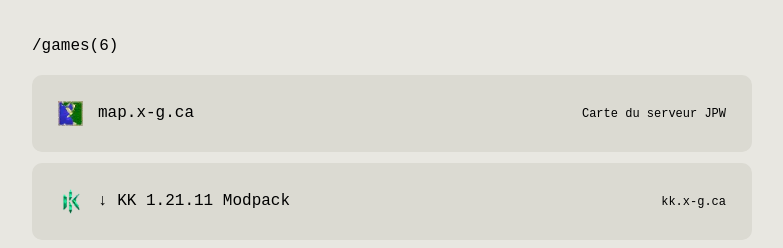
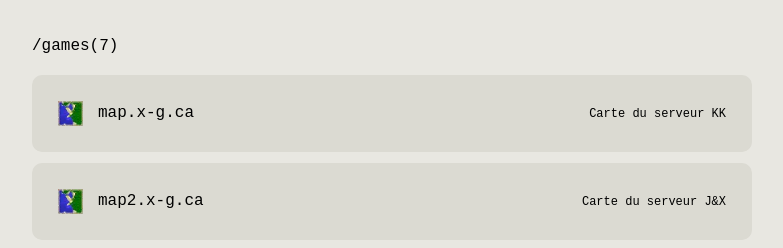
Before and after one commit to xaviergodbout/xg-11, an Eleventy site: page src/index.njk in a window 1280 px wide. Shown: the part 1571-1819 px from the top of the page, without its empty margins (48-831 px from the left). Built offline with nearby package versions, Linux system fonts and the light colour scheme; Eleventy itself is replaced by a stand-in of ours; files that its build step writes are made by us from their sources; a web font is replaced by a local one.

Commit message:
Added map2

```diff
--- a/src/index.njk
+++ b/src/index.njk
@@ -80,7 +80,8 @@ title: x-g.ca | Link Index
     <div class="links-container games-list">
         <h2>/games</h2>
         <ul>
-            <a href="https://map.x-g.ca" class="links" target="_blank"><li><img src="img/xg_icon/bluemap_icon.webp" alt="Minecraft Map Icon"><span>map.x-g.ca</span><p>Carte du serveur JPW</p></li></a>
+            <a href="https://map.x-g.ca" class="links" target="_blank"><li><img src="img/xg_icon/bluemap_icon.webp" alt="Minecraft Map Icon"><span>map.x-g.ca</span><p>Carte du serveur KK</p></li></a>
+            <a href="https://map2.x-g.ca" class="links" target="_blank"><li><img src="img/xg_icon/bluemap_icon.webp" alt="Minecraft Map Icon"><span>map2.x-g.ca</span><p>Carte du serveur J&X</p></li></a>
 
             <a href="https://modrinth.com/modpack/kk-modpack" class="links" target="_blank"><li><img src="img/xg_icon/kk_icon.webp" alt="KK Skyblock Icon"><span>↓ KK 1.21.11 Modpack</span><p>kk.x-g.ca</p></li></a>
             <a href="https://modrinth.com/modpack/mc-ps1" class="links" target="_blank"><li><img src="img/xg_icon/mcps1_icon.webp" alt="MCPS1 Icon"><span>↓ MCPS1 Modpack</span><p>PS1 visuals modpack</p></li></a>
```
Also changed, not shown: public/index.html.
